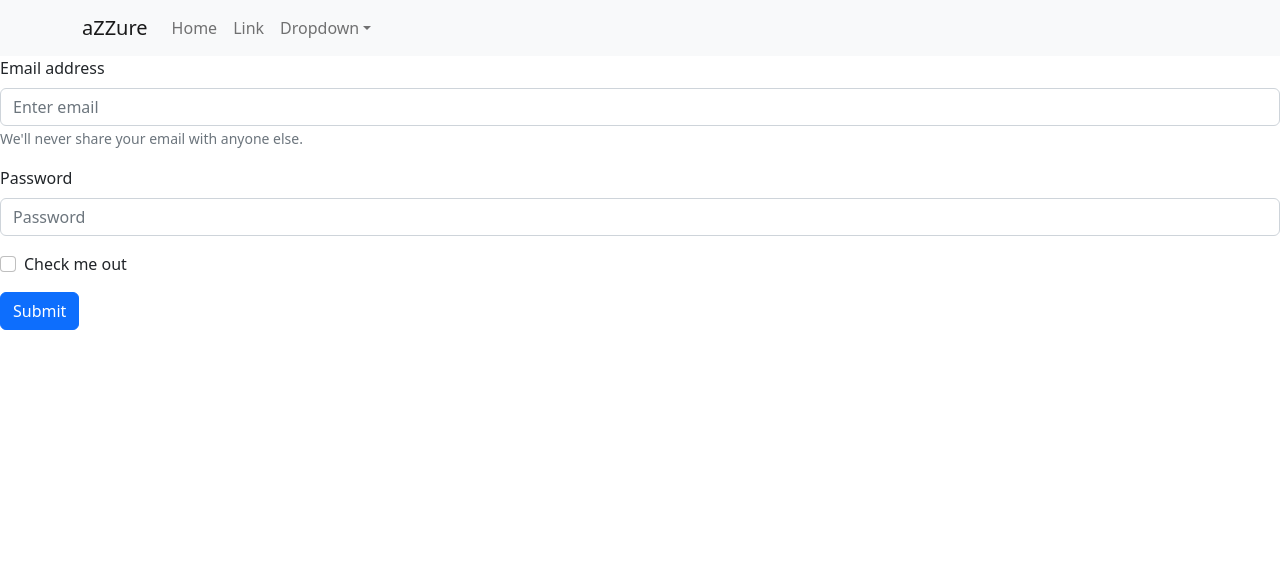
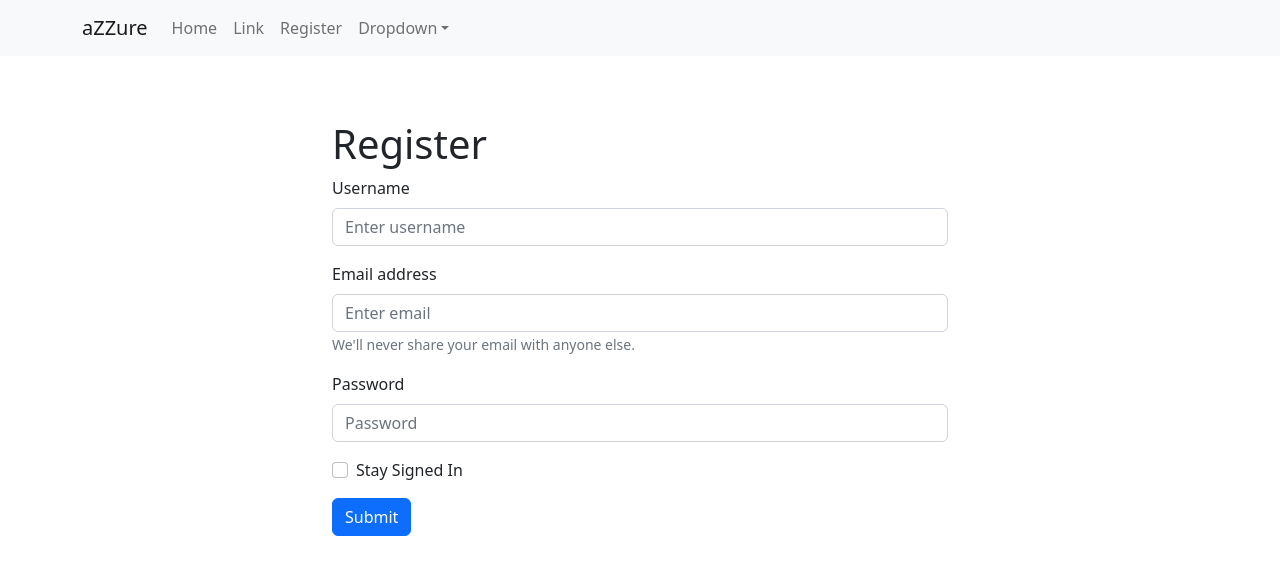
Before and after one commit to belkhiritaha/projet-ZZ2-F5, a React (Create React App) app in the folder azzure/: page /register in a window 1280 px wide. Shown: the top 574 px of the page. Built offline with nearby package versions, Linux system fonts and the light colour scheme.

Commit message:
added register to navbar and minor changes

```diff
--- a/azzure/src/navbar.js
+++ b/azzure/src/navbar.js
@@ -13,6 +13,7 @@ function NavbarBasicExample() {
           <Nav className="me-auto">
             <Nav.Link href="#home">Home</Nav.Link>
             <Nav.Link href="#link">Link</Nav.Link>
+            <Nav.Link href="/register">Register</Nav.Link>
             <NavDropdown title="Dropdown" id="basic-nav-dropdown">
               <NavDropdown.Item href="#action/3.1">Action</NavDropdown.Item>
               <NavDropdown.Item href="#action/3.2">
@@ -24,7 +25,6 @@ function NavbarBasicExample() {
                 Separated link
               </NavDropdown.Item>
             </NavDropdown>
-            <Nav.Link href="/register"></Nav.Link>
           </Nav>
         </Navbar.Collapse>
       </Container>
--- a/azzure/src/register.js
+++ b/azzure/src/register.js
@@ -3,13 +3,44 @@ import Form from 'react-bootstrap/Form';
 import NavbarBasicExample from './navbar';
 
 function Register() {
+    let username = '';
+    let email = '';
+    let password = '';
+
+    function handleUsernameChange(event) {
+        username = event.target.value;
+        console.log(username);
+    }
+
+    function handleEmailChange(event) {
+        email = event.target.value;
+        console.log(email);
+    }
+
+    function handlePasswordChange(event) {
+        password = event.target.value;
+        console.log(password);
+    }
+
+    function onsubmit(event) {
+        event.preventDefault();
+        console.log('submit');
+    }
+
     return (
         <>
             <NavbarBasicExample />
-            <Form>
+            <div style={{ width: '50%', margin: 'auto', marginTop: '5%' }} className="container">
+                <h1>Register</h1>
+                <Form onSubmit={onsubmit}>
+                    <Form.Group className="mb-3" controlId="formBasicUsername">
+                        <Form.Label>Username</Form.Label>
+                        <Form.Control type="username" placeholder="Enter username" onChange={handleUsernameChange}/>
+                    </Form.Group>
+
                     <Form.Group className="mb-3" controlId="formBasicEmail">
                         <Form.Label>Email address</Form.Label>
-                    <Form.Control type="email" placeholder="Enter email" />
+                        <Form.Control type="email" placeholder="Enter email" onChange={handleEmailChange}/>
                         <Form.Text className="text-muted">
                             We'll never share your email with anyone else.
                         </Form.Text>
@@ -17,15 +48,17 @@ function Register() {
 
                     <Form.Group className="mb-3" controlId="formBasicPassword">
                         <Form.Label>Password</Form.Label>
-                    <Form.Control type="password" placeholder="Password" />
+                        <Form.Control type="password" placeholder="Password" onChange={handlePasswordChange}/>
                     </Form.Group>
                     <Form.Group className="mb-3" controlId="formBasicCheckbox">
-                    <Form.Check type="checkbox" label="Check me out" />
+                        <Form.Check type="checkbox" label="Stay Signed In" />
                     </Form.Group>
+
                     <Button variant="primary" type="submit">
                         Submit
                     </Button>
                 </Form>
+            </div>
         </>
     );
 }
```
Lines whose indentation alone changed are shown as unchanged.
